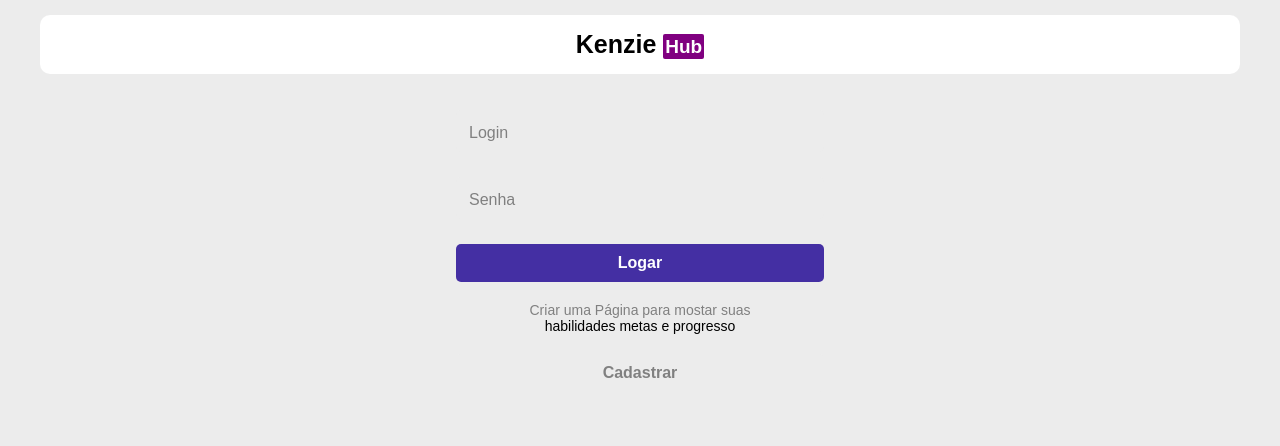
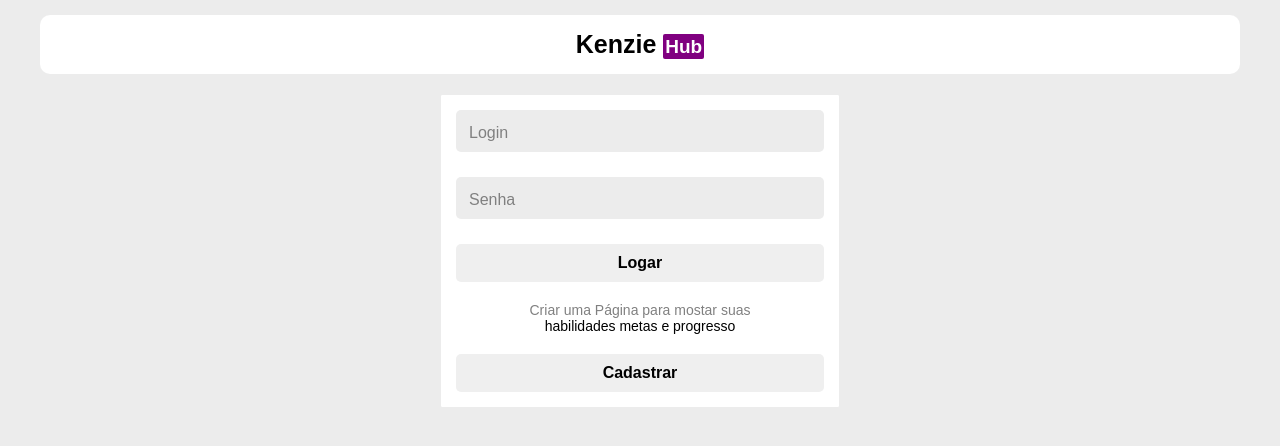
Before and after one commit to Kenzie-Academy-Brasil-Developers/react-entrega-s2-kenzie-hub-paulojose26, a React (Create React App) app: page /login in a window 1280 px wide. Shown: the top 446 px of the page. Built offline with nearby package versions, Linux system fonts and the light colour scheme.

Commit message:
style: mudança na estilizaçao dos buttons

```diff
--- a/src/components/Button/index.jsx
+++ b/src/components/Button/index.jsx
@@ -1,8 +1,8 @@
 import { Section } from "./style";
 
-const Button = ({ children, type, onClick }) => {
+const Button = ({ children, type, onClick, className }) => {
     return(
-        <Section type={ type } onClick={ onClick }>{ children }</Section>
+        <Section type={ type } onClick={ onClick } className={className} >{ children }</Section>
     );
 };
 
--- a/src/components/Button/style.js
+++ b/src/components/Button/style.js
@@ -6,4 +6,16 @@
     font-weight: 600;
     border-radius: 5px;
     cursor: pointer;
+
+    &.button--green{
+
+    }
+    &.button--gray{
+        background-color: rgb(236, 236, 236);
+        color: gray;
+    }
+    &.button--purple{
+        background-color: rgb(68, 47, 163);
+        color: white;
+    }
 `;
--- a/src/components/Form/style.js
+++ b/src/components/Form/style.js
@@ -18,17 +18,8 @@
         margin: 20px 0;
     }
 
-    [type="submit"]{
-        background-color: rgb(68, 47, 163);
-        color: white;
-    }
-
-    [type="button"]{
-        background-color: rgb(236, 236, 236);
-        color: gray;
-    }
-
     @media (min-width: 500px){
         margin: 20px 0;
+        background-color: white;
     }
 `;
```
